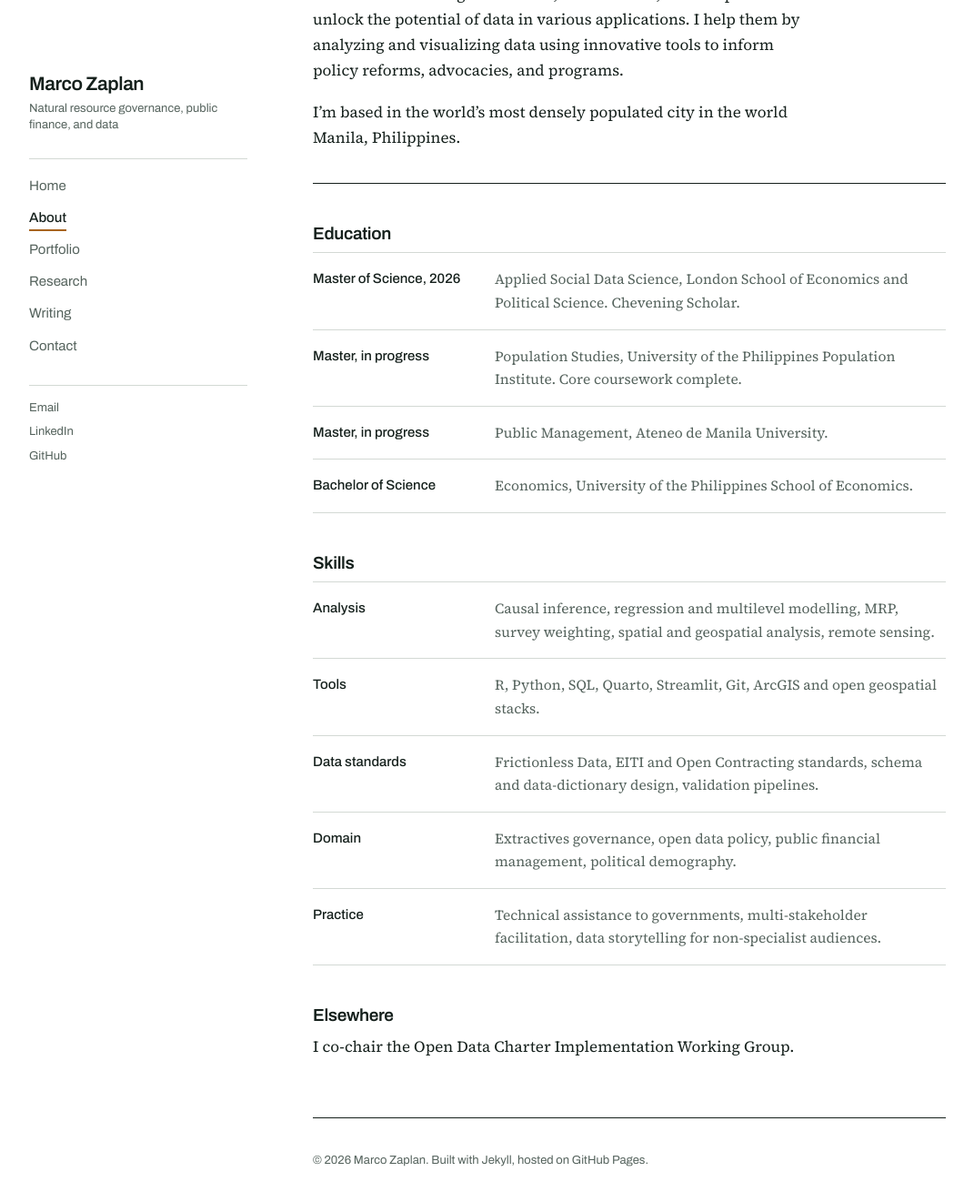
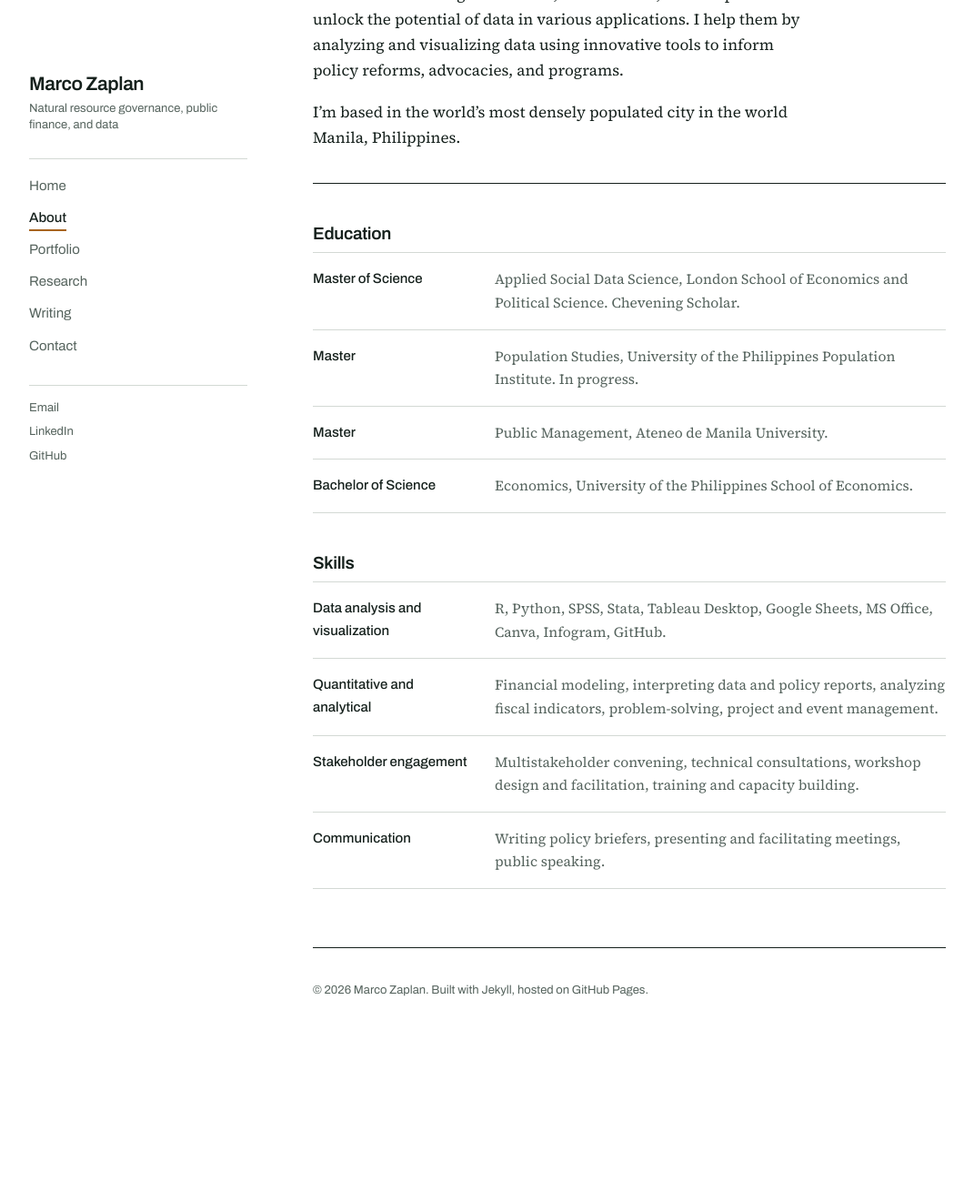
Before and after one commit to marcozaplan/marcozaplan.github.io, a Jekyll site: the page built from about.md, in a window 1280 px wide and 1400 px high, scrolled down 443 px. Shown: the top 1321 px of the window at 91% size, without its empty margins (104-1175 px from the left). Built offline with Jekyll 4.4.1, drawn with Linux system fonts in a browser that asks for light colours; after the commit the page ends 1656 px from its top, so only the background shows below that.

Commit message:
Update skills from CV

```diff
--- a/about.md
+++ b/about.md
@@ -20,15 +20,15 @@ I’m based in the world’s most densely populated city in the world Manila, Ph
 
 <dl class="practice">
   <div>
-    <dt>Master of Science, 2026</dt>
+    <dt>Master of Science</dt>
     <dd>Applied Social Data Science, London School of Economics and Political Science. Chevening Scholar.</dd>
   </div>
   <div>
-    <dt>Master, in progress</dt>
-    <dd>Population Studies, University of the Philippines Population Institute. Core coursework complete.</dd>
+    <dt>Master</dt>
+    <dd>Population Studies, University of the Philippines Population Institute. In progress.</dd>
   </div>
   <div>
-    <dt>Master, in progress</dt>
+    <dt>Master</dt>
     <dd>Public Management, Ateneo de Manila University.</dd>
   </div>
   <div>
@@ -41,27 +41,19 @@ I’m based in the world’s most densely populated city in the world Manila, Ph
 
 <dl class="practice">
   <div>
-    <dt>Analysis</dt>
-    <dd>Causal inference, regression and multilevel modelling, MRP, survey weighting, spatial and geospatial analysis, remote sensing.</dd>
+    <dt>Data analysis and visualization</dt>
+    <dd>R, Python, SPSS, Stata, Tableau Desktop, Google Sheets, MS Office, Canva, Infogram, GitHub.</dd>
   </div>
   <div>
-    <dt>Tools</dt>
-    <dd>R, Python, SQL, Quarto, Streamlit, Git, ArcGIS and open geospatial stacks.</dd>
+    <dt>Quantitative and analytical</dt>
+    <dd>Financial modeling, interpreting data and policy reports, analyzing fiscal indicators, problem-solving, project and event management.</dd>
   </div>
   <div>
-    <dt>Data standards</dt>
-    <dd>Frictionless Data, EITI and Open Contracting standards, schema and data-dictionary design, validation pipelines.</dd>
+    <dt>Stakeholder engagement</dt>
+    <dd>Multistakeholder convening, technical consultations, workshop design and facilitation, training and capacity building.</dd>
   </div>
   <div>
-    <dt>Domain</dt>
-    <dd>Extractives governance, open data policy, public financial management, political demography.</dd>
-  </div>
-  <div>
-    <dt>Practice</dt>
-    <dd>Technical assistance to governments, multi-stakeholder facilitation, data storytelling for non-specialist audiences.</dd>
+    <dt>Communication</dt>
+    <dd>Writing policy briefers, presenting and facilitating meetings, public speaking.</dd>
   </div>
 </dl>
-
-## Elsewhere
-
-I co-chair the Open Data Charter Implementation Working Group.
```
